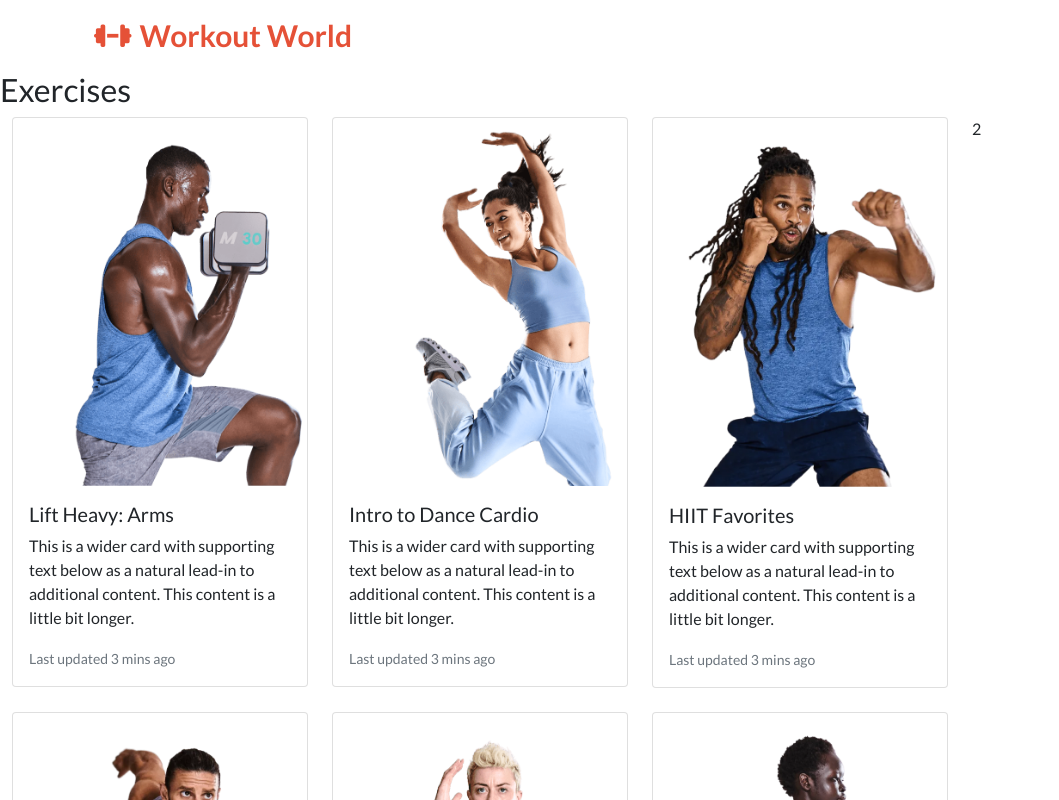
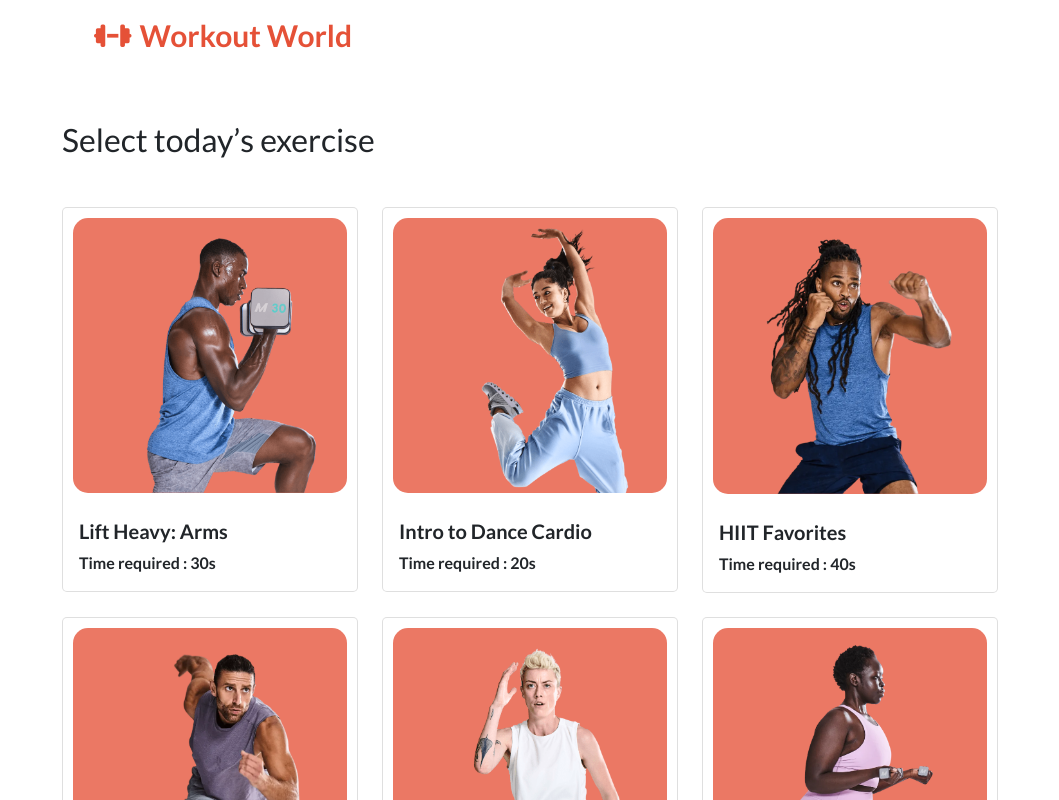
Before and after one commit to golamrabbani93/workout-world, a React (Create React App) app: page / in a window 1280 px wide. Shown: the top 800 px of the page, without its empty margins (0-1059 px from the left). Built offline with nearby package versions, Linux system fonts and the light colour scheme.

Commit message:
change fakedata path

```diff
--- a/src/components/Exercise/Exercise.css
+++ b/src/components/Exercise/Exercise.css
@@ -0,0 +1,17 @@
+.card {
+	border-radius: 5px;
+}
+.card-img {
+	padding: 10px;
+}
+
+.img {
+	background: #e55137c5;
+	border-radius: 15px;
+}
+
+.img img {
+	width: 220px;
+	margin: 0 auto;
+	display: block;
+}
--- a/src/components/Exercise/Exercise.js
+++ b/src/components/Exercise/Exercise.js
@@ -1,5 +1,5 @@
 import React from 'react';
-
+import './Exercise.css';
 const Exercise = (props) => {
 	console.log(props.exercise);
 	const {name, img, time} = props.exercise;
@@ -7,17 +7,19 @@ const Exercise = (props) => {
 	return (
 		<div className="col">
 			<div className="card">
-				<img src={img} className="card-img-top" alt="..." />
+				<div className="card-img">
+					<div className="img">
+						<img src={img} className="card-img-top" alt="..." />
+					</div>
+				</div>
+
 				<div className="card-body">
-					<h5 className="card-title">{name}</h5>
-					<p className="card-text">
-						This is a wider card with supporting text below as a natural lead-in to additional
-						content. This content is a little bit longer.
-					</p>
-					<p className="card-text">
-						<small className="text-muted">Last updated 3 mins ago</small>
-					</p>
+					<h5 className="card-title fw-bolder">{name}</h5>
+					<p className="card-text fw-bold">Time required : {time}s</p>
 				</div>
+				{/* <div className="list-btn">
+					<button className="btn btn-primary w-75 d-block m-auto mb-3">Add to list</button>
+				</div> */}
 			</div>
 		</div>
 	);
--- a/src/components/Exercises/Exercises.css
+++ b/src/components/Exercises/Exercises.css
@@ -0,0 +1,3 @@
+.col-xl-9 {
+	margin: 50px 50px;
+}
--- a/src/components/Exercises/Exercises.js
+++ b/src/components/Exercises/Exercises.js
@@ -1,5 +1,6 @@
 import React, {useEffect, useState} from 'react';
 import Exercise from '../Exercise/Exercise';
+import './Exercises.css';
 
 const Exercises = () => {
 	const [exercizes, setExercizes] = useState([]);
@@ -10,10 +11,10 @@ const Exercises = () => {
 	}, []);
 	return (
 		<div className="exercize-container">
-			<h2>Exercises</h2>
 			<div className="container-fluid">
 				<div className="row">
 					<div className="col-xl-9">
+						<h2 className="mb-5">Select today’s exercise</h2>
 						<div className="row row-cols-1 row-cols-md-3 g-4">
 							{exercizes.map((exercise) => (
 								<Exercise exercise={exercise} key={exercise.id}></Exercise>
```
